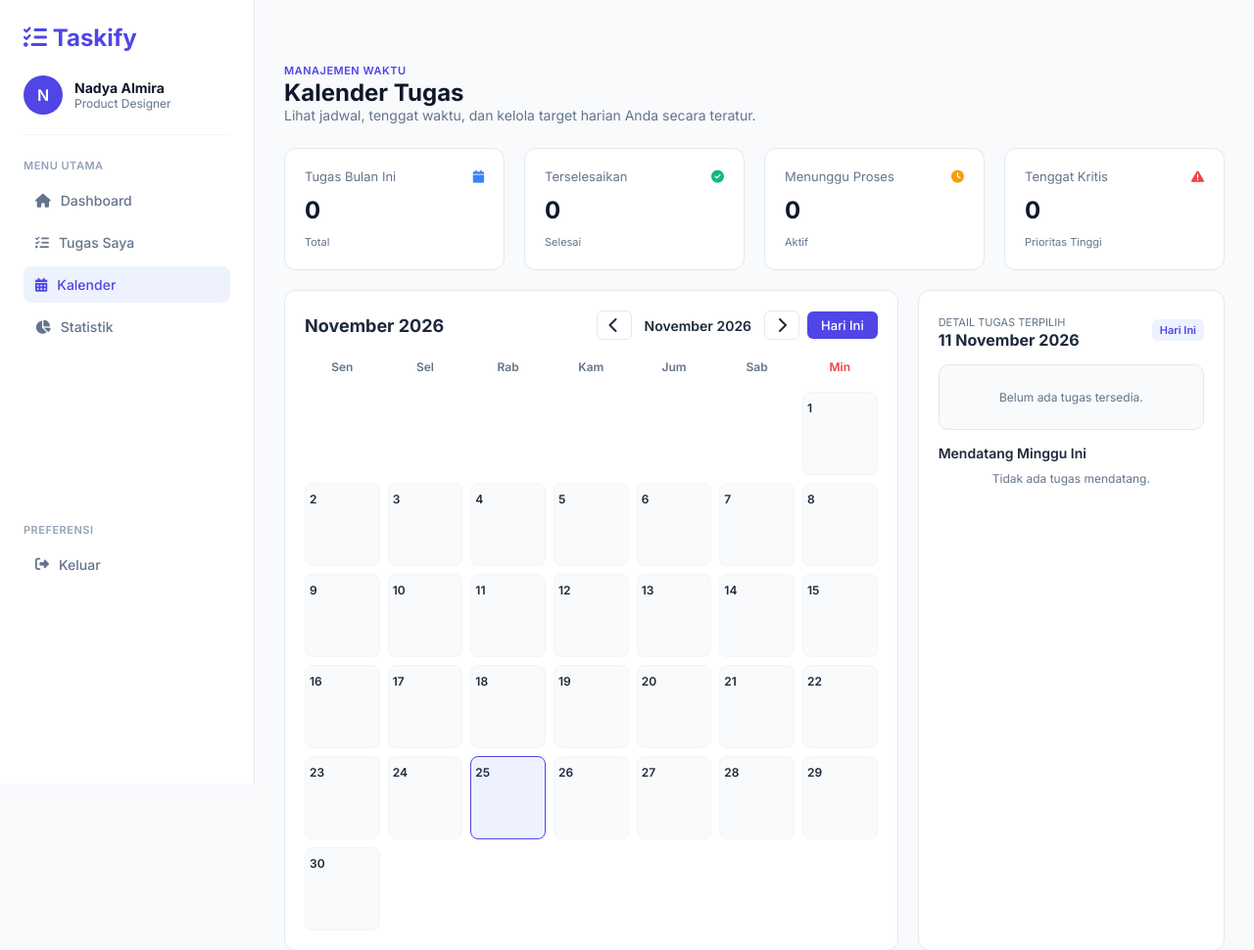
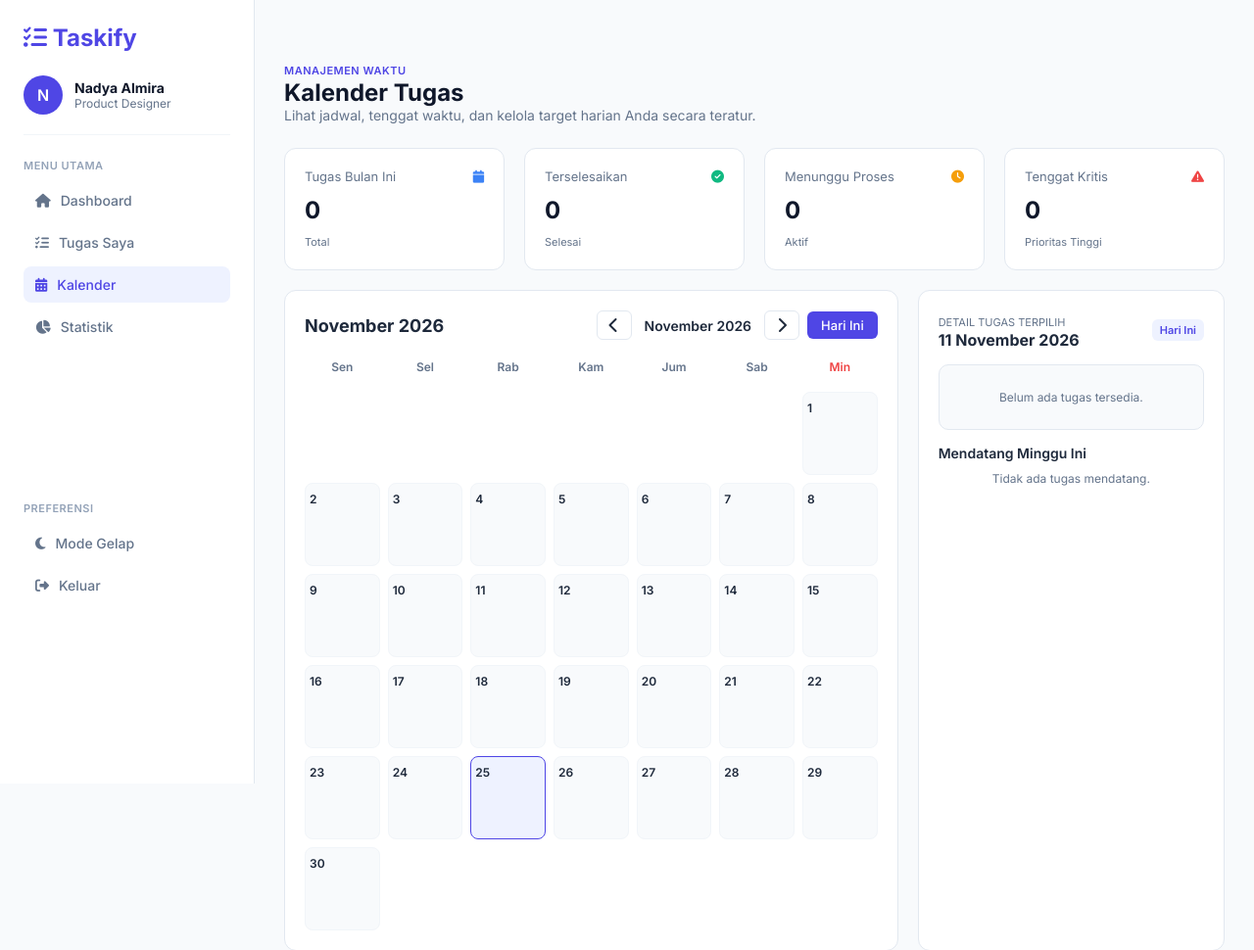
Before and after one commit to NadyaAlmiraCordeliaFaustine123/taskify-TO-DO-LIST, a PHP site: page /kalender.php in a window 1280 px wide. Shown: the top 970 px of the page at 98% size. Run offline with PHP 8.4, Linux system fonts and the light colour scheme; data that the repository does not hold is empty.

Commit message:
menambah dark mode di kalender

```diff
--- a/kalender.php
+++ b/kalender.php
@@ -195,6 +195,12 @@ if(mysqli_num_rows($result_tasks) == 0) {
             <div class="menu-section preferensi">
                 <p class="menu-label">PREFERENSI</p>
                 <ul>
+                    <li>
+                        <a href="#" id="darkModeToggle">
+                            <i class="fa-solid fa-moon" id="darkModeIcon"></i>
+                            <span id="darkModeText">Mode Gelap</span>
+                        </a>
+                    </li>
                     <li><a href="#"><i class="fa-solid fa-right-from-bracket"></i> Keluar</a></li>
                 </ul>
             </div>
@@ -202,7 +208,6 @@ if(mysqli_num_rows($result_tasks) == 0) {
 
         <!-- MAIN CONTENT -->
         <main class="main-content">
-            <!-- TOP BAR -->
           <!-- TOP BAR -->
 <header class="topbar">
     <div></div>
@@ -356,6 +361,39 @@ if(mysqli_num_rows($result_tasks) == 0) {
             </div>
         </main>
     </div>
+<script>
+        const darkModeToggle = document.getElementById('darkModeToggle');
+        const darkModeIcon = document.getElementById('darkModeIcon');
+        const darkModeText = document.getElementById('darkModeText');
+        const htmlElement = document.documentElement;
 
+        function setDarkMode(isDark) {
+            if (isDark) {
+                htmlElement.setAttribute('data-theme', 'dark');
+                localStorage.setItem('theme', 'dark');
+                if (darkModeIcon) darkModeIcon.classList.replace('fa-moon', 'fa-sun');
+                if (darkModeText) darkModeText.textContent = 'Mode Terang';
+            } else {
+                htmlElement.removeAttribute('data-theme');
+                localStorage.setItem('theme', 'light');
+                if (darkModeIcon) darkModeIcon.classList.replace('fa-sun', 'fa-moon');
+                if (darkModeText) darkModeText.textContent = 'Mode Gelap';
+            }
+        }
+
+        // Terapkan tema tersimpan saat halaman dibuka
+        if (localStorage.getItem('theme') === 'dark') {
+            setDarkMode(true);
+        }
+
+        // Toggle saat tombol diklik
+        if (darkModeToggle) {
+            darkModeToggle.addEventListener('click', function(e) {
+                e.preventDefault();
+                const isDark = htmlElement.getAttribute('data-theme') === 'dark';
+                setDarkMode(!isDark);
+            });
+        }
+    </script>
 </body>
 </html>
```
